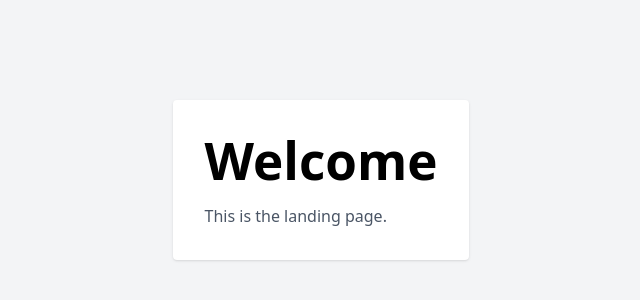
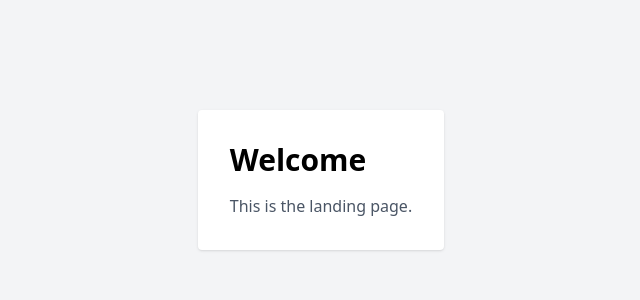
Before and after one commit to torisetxd/VelocityDocs, a React (Vite) app: page / in a window 1280 px wide. Shown: the part 220-520 px from the top of the page, without its empty margins (319-959 px from the left). Built offline with nearby package versions, Linux system fonts and the light colour scheme.

Commit message:
full width & cleanup styles

```diff
--- a/src/index.css
+++ b/src/index.css
@@ -1,69 +1,7 @@
 @import "tailwindcss";
 :root {
-  font-family: system-ui, Avenir, Helvetica, Arial, sans-serif;
-  line-height: 1.5;
-  font-weight: 400;
-
-  color-scheme: light dark;
-  color: rgba(255, 255, 255, 0.87);
-  background-color: #242424;
-
   font-synthesis: none;
   text-rendering: optimizeLegibility;
   -webkit-font-smoothing: antialiased;
   -moz-osx-font-smoothing: grayscale;
 }
-
-a {
-  font-weight: 500;
-  color: #646cff;
-  text-decoration: inherit;
-}
-a:hover {
-  color: #535bf2;
-}
-
-body {
-  margin: 0;
-  display: flex;
-  place-items: center;
-  min-width: 320px;
-  min-height: 100vh;
-}
-
-h1 {
-  font-size: 3.2em;
-  line-height: 1.1;
-}
-
-button {
-  border-radius: 8px;
-  border: 1px solid transparent;
-  padding: 0.6em 1.2em;
-  font-size: 1em;
-  font-weight: 500;
-  font-family: inherit;
-  background-color: #1a1a1a;
-  cursor: pointer;
-  transition: border-color 0.25s;
-}
-button:hover {
-  border-color: #646cff;
-}
-button:focus,
-button:focus-visible {
-  outline: 4px auto -webkit-focus-ring-color;
-}
-
-@media (prefers-color-scheme: light) {
-  :root {
-    color: #213547;
-    background-color: #ffffff;
-  }
-  a:hover {
-    color: #747bff;
-  }
-  button {
-    background-color: #f9f9f9;
-  }
-}
--- a/src/pages/DocPage.jsx
+++ b/src/pages/DocPage.jsx
@@ -65,7 +65,7 @@ export function DocPage() {
   }
 
   return (
-    <article className="max-w-3xl mx-auto px-4 py-8 prose prose-invert dark:prose-invert max-w-none">
+    <article className="min-w-full px-4 py-8 prose prose-invert dark:prose-invert max-w-none">
       {content ? (
         <MarkdownRenderer content={content} />
       ) : (
```
